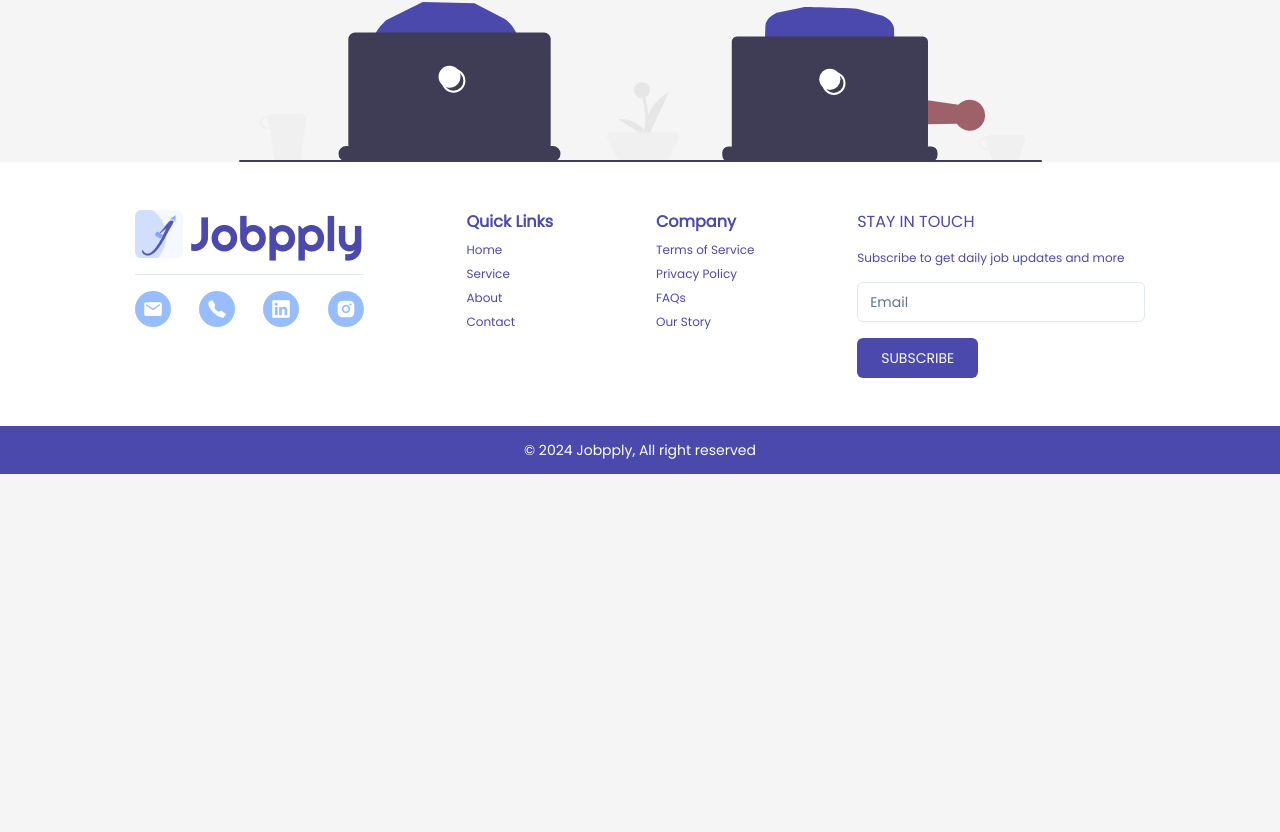
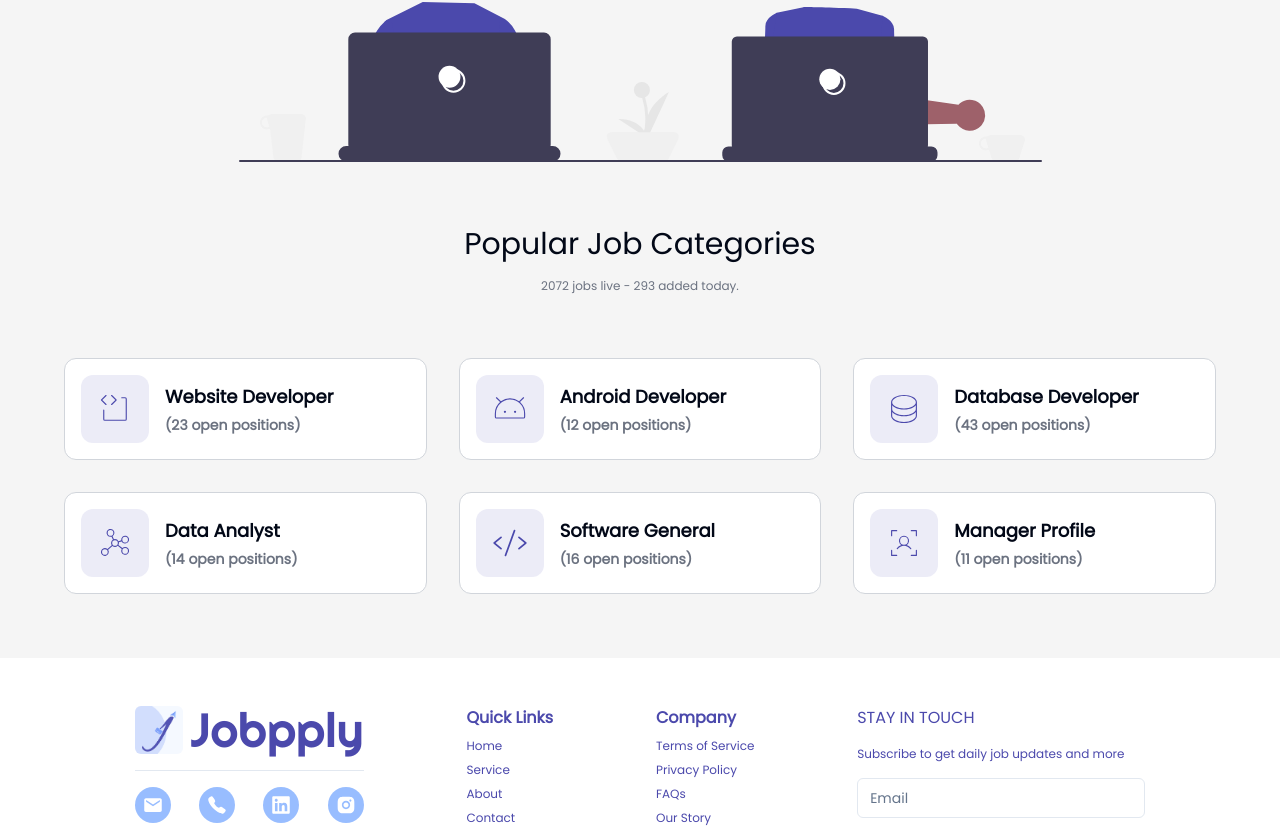
Before and after one commit to suraj080401/jobpply, a Next.js app: page / in a window 1280 px wide. Shown: the part 602-1434 px from the top of the page. Before the commit the page ends 1076 px from the top, so only its background shows below. Built offline with nearby package versions, Linux system fonts and the light colour scheme.

Commit message:
feat : Adding popular category section

```diff
--- a/components/ComponentRoutes/HomeComp.tsx
+++ b/components/ComponentRoutes/HomeComp.tsx
@@ -1,9 +1,11 @@
 import React from "react";
 import Jumbotron from "../Jumbotron";
+import PopularJobs from "../PopularJobs";
 const HomeComp: React.FC = () => {
 	return (
 		<div className="h-full w-full flex flex-col">
 			<Jumbotron />
+			<PopularJobs />
 		</div>
 	);
 };
--- /dev/null
+++ b/components/PopularJobCard.tsx
@@ -0,0 +1,53 @@
+"use client";
+
+import React, { useState } from "react";
+
+interface IPopularJobCard {
+	title: string;
+	logo: React.ComponentType<any>;
+	count: number;
+}
+
+const PopularJobCard: React.FC<IPopularJobCard> = ({
+	title,
+	logo: Component,
+	count,
+}) => {
+	const [isHovered, setIsHovered] = useState<boolean>(false);
+
+	return (
+		<div
+			onMouseEnter={() => setIsHovered(true)}
+			onMouseLeave={() => setIsHovered(false)}
+			className="flex md:flex-row flex-col md:p-4 pb-2 px border border-gray-300 bg-white rounded-xl md:space-x-4 space-x-0 md:space-y-0 space-y-2 w-full hover:cursor-pointer"
+		>
+			<div
+				className={`${
+					isHovered ? "bg-opacity-100 cursor-pointer" : "bg-opacity-10"
+				} bg-mydarkblue p-4 rounded-xl bg-opacity-10 flex flex-row items-cemter justify-center transition duration-200 delay-100 ease-in-out`}
+			>
+				<div>
+					<Component
+						className={`${
+							isHovered ? "text-white" : "text-mydarkblue"
+						} md:text-4xl text-5xl transition duration-200 delay-100 ease-in-out`}
+					/>
+				</div>
+			</div>
+			<div className="flex flex-col justify-center space-y-1">
+				<div>
+					<p className="md:text-lg text-sm font-bold md:text-left text-center">
+						{title}
+					</p>
+				</div>
+				<div>
+					<p className="md:text-sm text-xs font-bold text-gray-500 md:text-left text-center">
+						({count} open positions)
+					</p>
+				</div>
+			</div>
+		</div>
+	);
+};
+
+export default PopularJobCard;
--- /dev/null
+++ b/components/PopularJobs.tsx
@@ -0,0 +1,57 @@
+import React from "react";
+import PopularJobCard from "./PopularJobCard";
+import {
+	PiCodeBlockThin,
+	PiAndroidLogoThin,
+	PiDatabaseThin,
+	PiGraphThin,
+	PiUserFocusThin,
+	PiCodeLight,
+} from "react-icons/pi";
+
+const PopularJobs: React.FC = () => {
+	return (
+		<div className="flex flex-col md:p-16 p-8 md:space-y-16 space-y-8">
+			<div className="flex flex-col space-y-4">
+				<div className="text-center">
+					<p className="md:text-3xl text-xl">Popular Job Categories</p>
+				</div>
+				<div className="text-center">
+					<p className="text-xs text-gray-500">
+						2072 jobs live - 293 added today.
+					</p>
+				</div>
+			</div>
+			<div className="grid md:grid-cols-2 grid-cols-2 lg:grid-cols-3 grid-flow-row md:gap-8 gap-2">
+				<PopularJobCard
+					title={"Website Developer"}
+					logo={PiCodeBlockThin}
+					count={23}
+				/>
+				<PopularJobCard
+					title={"Android Developer"}
+					logo={PiAndroidLogoThin}
+					count={12}
+				/>
+				<PopularJobCard
+					title={"Database Developer"}
+					logo={PiDatabaseThin}
+					count={43}
+				/>
+				<PopularJobCard title={"Data Analyst"} logo={PiGraphThin} count={14} />
+				<PopularJobCard
+					title={"Software General"}
+					logo={PiCodeLight}
+					count={16}
+				/>
+				<PopularJobCard
+					title={"Manager Profile"}
+					logo={PiUserFocusThin}
+					count={11}
+				/>
+			</div>
+		</div>
+	);
+};
+
+export default PopularJobs;
```
